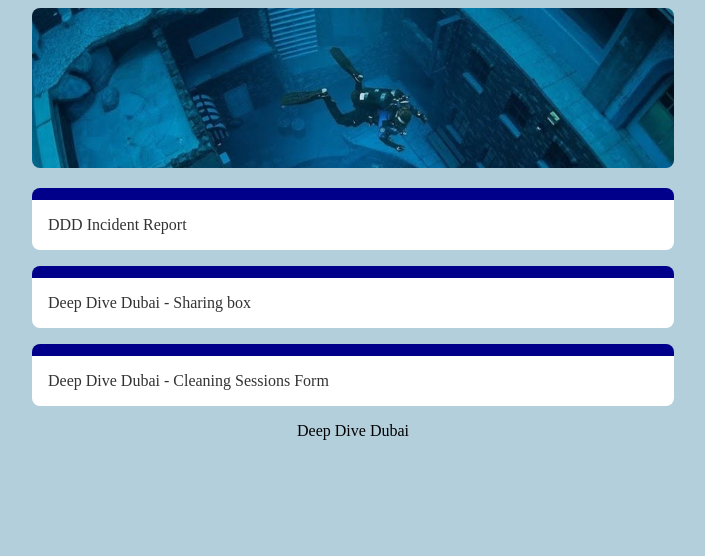
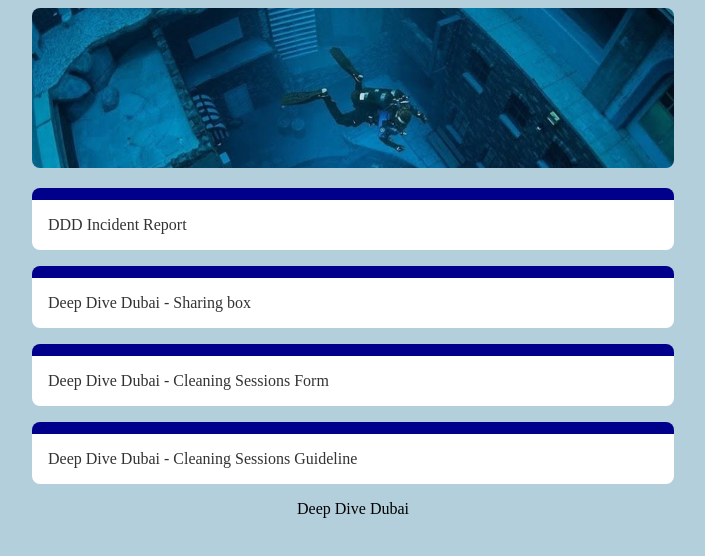
Before and after one commit to DeepDiveDubai/qrcodes, a plain HTML site: page index.html in a window 1280 px wide. Shown: the whole page, without its empty margins (287-992 px from the left). Drawn offline with Linux system fonts and the light colour scheme.

Commit message:
Add, cleaning sessions guideline link

```diff
--- a/index.html
+++ b/index.html
@@ -18,6 +18,7 @@
         <li><a href="https://docs.google.com/forms/d/e/1FAIpQLSeBtOGRhKHMm_v27BbASFk-kEj2nTx12s9K7i1lQTDrt7FfDQ/viewform" target="_self">DDD Incident Report</a></li>
         <li><a href="https://docs.google.com/forms/d/e/1FAIpQLSecifNs8rgKYQI9j-KntKnR6kw3xbYbjilkGsHIPgoVetuJTw/viewform" target="_self">Deep Dive Dubai - Sharing box</a></li>
         <li><a href="https://forms.office.com/Pages/ResponsePage.aspx?id=ndD7GeOwlEaYozouBU1q-u0UKebEBiVDnP7SStdPlMxUOTZSTExJT1NMNFVSSjlWTUo2R0lDNDcwUC4u" target="_self">Deep Dive Dubai - Cleaning Sessions Form</a></li>
+        <li><a href="https://deepdivedubai.github.io/CleaningSessionsGuideline/" target="_self">Deep Dive Dubai - Cleaning Sessions Guideline</a></li>
       </ul>
     </main>
 
```
